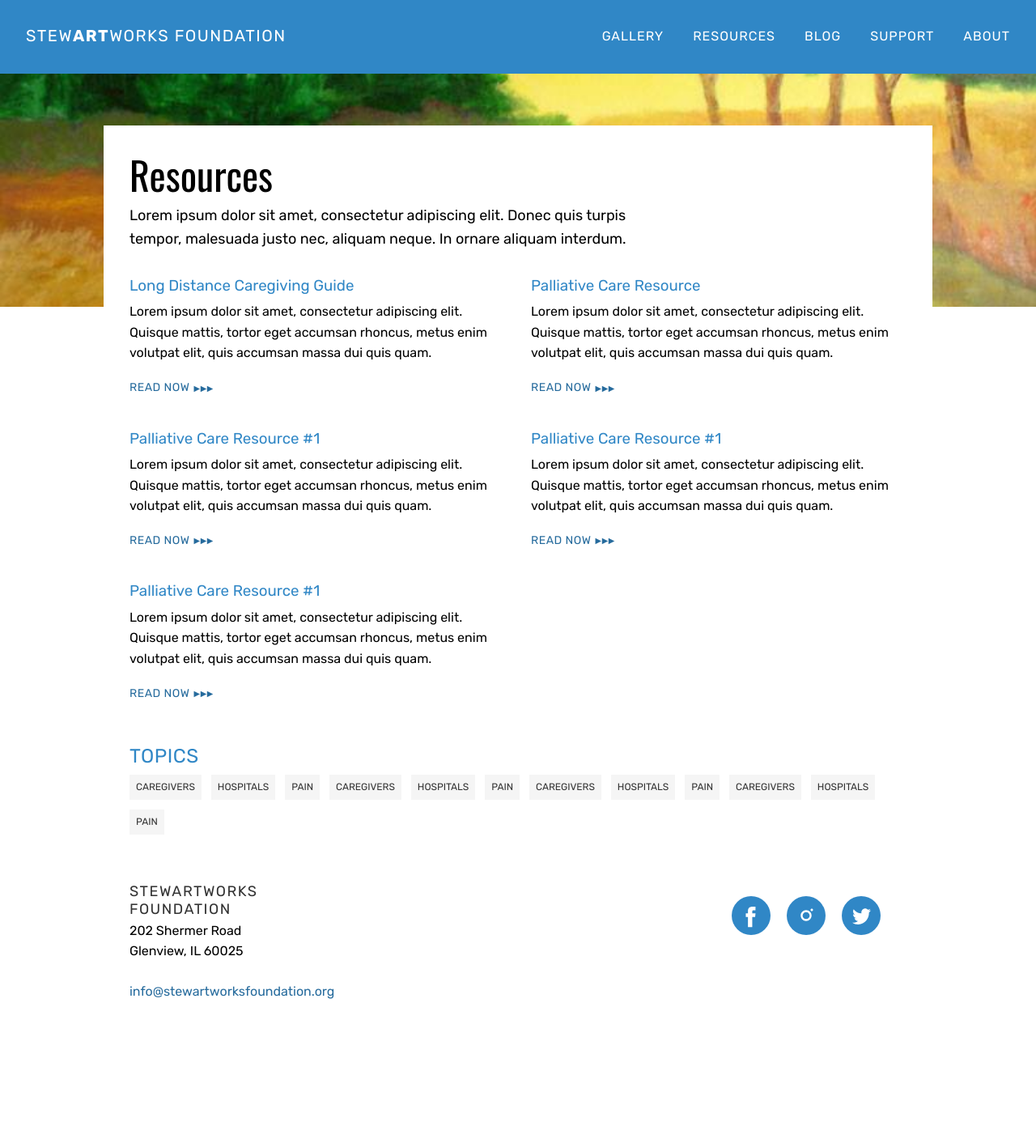
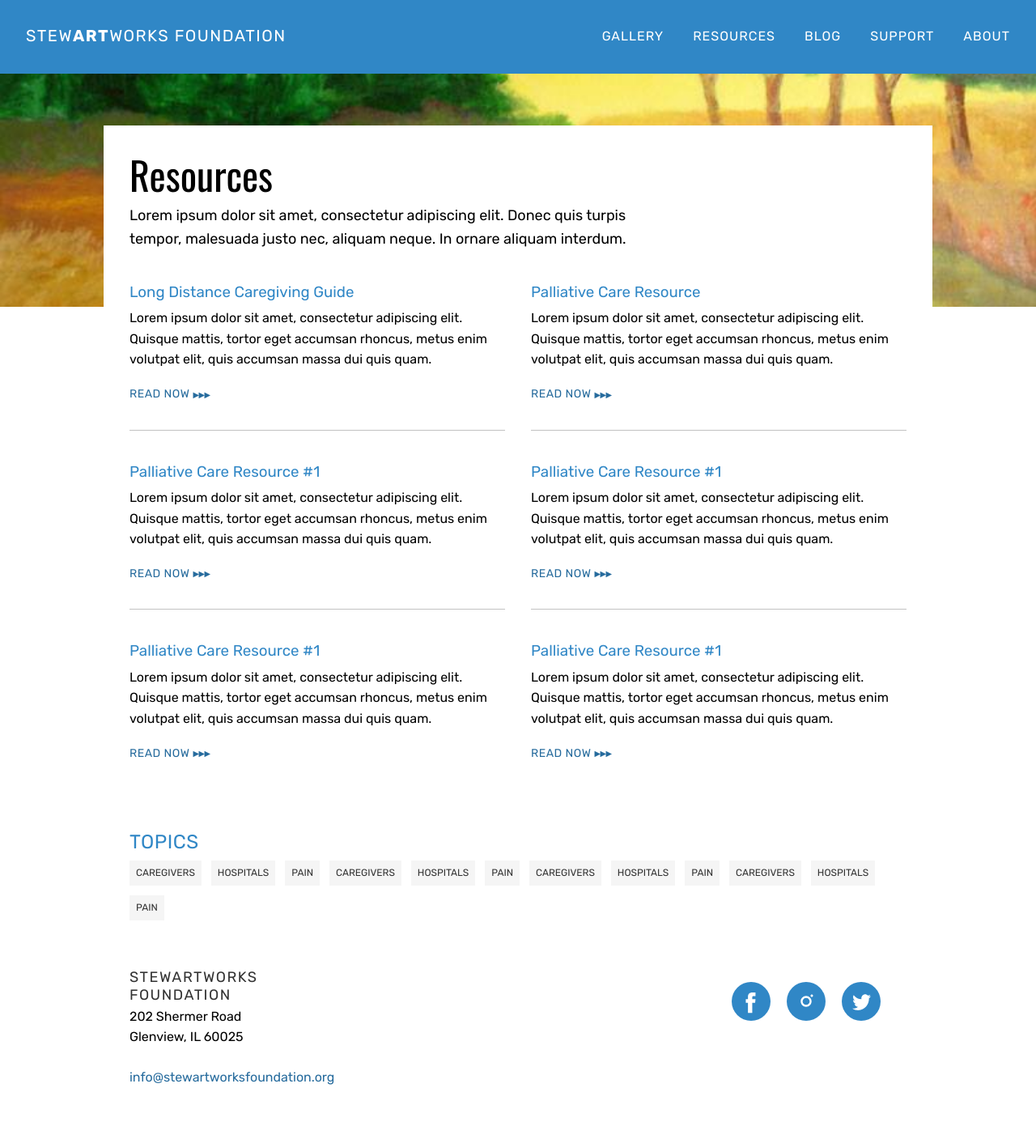
Before and after one commit to brodieaustin/stewartworksfoundation, a Jekyll site: the page built from resources/index.html, in a window 1280 px wide. Shown: the whole page at 81% size. Built offline with Jekyll 4.4.1, drawn with Linux system fonts in a browser that asks for light colours; before the commit the page ends 1301 px from its top, so only the background shows below that.

Commit message:
blog and other page updates

```diff
--- a/_layouts/article.html
+++ b/_layouts/article.html
@@ -15,11 +15,11 @@
         <a href="#" class="section-label">{{ page.section }}</a>
       {% endif %}
       <h1>{{ page.title }}</h1>
-      {% if page.description %}
-        <p class="page-description">{{ page.description }}</p>
-      {% endif %}
       {% if page.meta %}
         <p class="article-meta">{{ page.meta }}</p>
+      {% endif %}
+      {% if page.header_img %}
+        <img src="{{ site.baseurl }}/assets/img/{{ page.header_img }}">
       {% endif %}
       {% include share-buttons.html %}
     </header>
--- a/_scss/_article.scss
+++ b/_scss/_article.scss
@@ -28,9 +28,7 @@
 }
 
 .article-meta{
-  margin-bottom: 1rem;
-  font-size: .875rem;
-  color: $dark-grey;
+  @include page-meta;
 }
 
 .article-aside{
--- /dev/null
+++ b/_scss/_blog-posts.scss
@@ -0,0 +1,58 @@
+.featured-post{
+  overflow: hidden;
+
+  .arrow-down{
+    margin-top: 3.5rem;
+  }
+}
+
+.blog-previews{
+
+  @media screen and (#{$bp-larger-than-tablet}){
+    display: flex;
+    flex-wrap: wrap;
+  }
+
+  .features{
+
+    @media screen and (#{$bp-larger-than-tablet}){
+      width: 60%;
+    }
+  }
+
+  .news{
+
+      @media screen and (#{$bp-larger-than-tablet}){
+        width: calc(40% - 4rem);
+        margin-left: 4rem;
+      }
+
+    h3{
+      font-size: 1.125rem;
+    }
+  }
+}
+
+.posts{
+  @include unstyled-list;
+}
+
+.post-preview{
+  margin: 2rem 0;
+  padding-bottom: 2rem;
+  border-bottom: 1px solid darken($light-grey, 20%);
+
+  &:last-child{
+    border-bottom: 0;
+  }
+
+  p{
+    &+ .post-meta{
+      margin-top: -1rem;
+    }
+  }
+}
+
+.post-meta{
+  @include page-meta;
+}
--- a/_scss/_gallery.scss
+++ b/_scss/_gallery.scss
@@ -73,4 +73,13 @@
     }
 
   }
+
+  .share-buttons{
+    position: static;
+
+    .share{
+      margin-left: 0;
+      margin-right: .5rem;
+    }
+  }
 }
--- a/_scss/_page.scss
+++ b/_scss/_page.scss
@@ -17,6 +17,7 @@
     }
 
     .page-description{
+      margin-bottom: 2rem;
       font-size: 1.125rem;
 
       @media screen and (#{$bp-larger-than-tablet}){
@@ -32,6 +33,11 @@
         bottom: 0;
         right: 0;
       }
+    }
+
+    img{
+      max-width: 100%;
+      height: auto;
     }
   }
 
@@ -79,9 +85,11 @@
 }
 
 .section-label{
+  position: absolute;
+  top: -1.5rem;
   display: block;
   margin-bottom: .125rem;
-  font-size: .625rem;
+  font-size: .725rem;
   letter-spacing: 1px;
   text-transform: uppercase;
   color: $primary-color;
--- a/_scss/_resources.scss
+++ b/_scss/_resources.scss
@@ -1,5 +1,6 @@
 .resources{
   @include unstyled-list;
+  margin-top: 2rem;
 
   @media screen and (#{$bp-larger-than-tablet}){
     display: flex;
@@ -9,11 +10,22 @@
 
   .resource-preview{
     margin: 2rem 0;
+    padding-bottom: 2rem;
+    border-bottom: 1px solid darken($light-grey, 20%);
+
+    &:last-child{
+      border-bottom: 0;
+    }
 
     @media screen and (#{$bp-larger-than-tablet}){
       width: calc(50% - 2rem);
       margin-top: 0;
       margin-left: 2rem;
+
+      &:nth-last-child(-n+2){
+        border-bottom: 0;
+      }
+
     }
 
     h3{
--- a/_scss/_utilities.scss
+++ b/_scss/_utilities.scss
@@ -42,8 +42,15 @@
   &:after{
     content: '\25b6\25b6\25b6';
     display: inline-block;
-    margin-left: .325rem;
+    margin-left: .25rem;
     font-size: 70%;
     vertical-align: middle;
+    letter-spacing: -.5px;
   }
 }
+
+@mixin page-meta(){
+  margin-bottom: 1rem;
+  font-size: .875rem;
+  color: $dark-grey;
+}
--- a/_scss/styles.scss
+++ b/_scss/styles.scss
@@ -17,3 +17,4 @@
 @import 'gallery';
 @import 'gridder';
 @import 'resources';
+@import 'blog-posts';
--- a/assets/css/styles.css
+++ b/assets/css/styles.css
@@ -439,9 +439,10 @@
   .cta:after {
     content: '\25b6\25b6\25b6';
     display: inline-block;
-    margin-left: .325rem;
+    margin-left: .25rem;
     font-size: 70%;
-    vertical-align: middle; }
+    vertical-align: middle;
+    letter-spacing: -.5px; }
 
 .button {
   display: inline-block;
@@ -699,6 +700,7 @@
       margin-top: 0;
       font-size: 3rem; }
     .page-content header .page-description {
+      margin-bottom: 2rem;
       font-size: 1.125rem; }
       @media screen and (min-width: 850px) {
         .page-content header .page-description {
@@ -710,6 +712,9 @@
           position: absolute;
           bottom: 0;
           right: 0; } }
+    .page-content header img {
+      max-width: 100%;
+      height: auto; }
   .page-content > .container {
     top: 4rem;
     padding-bottom: 0;
@@ -736,9 +741,11 @@
     margin-bottom: 0; }
 
 .section-label {
+  position: absolute;
+  top: -1.5rem;
   display: block;
   margin-bottom: .125rem;
-  font-size: .625rem;
+  font-size: .725rem;
   letter-spacing: 1px;
   text-transform: uppercase;
   color: #3087C6; }
@@ -904,6 +911,11 @@
     .content-wrapper .text h2 {
       letter-spacing: 0;
       text-transform: none; }
+  .content-wrapper .share-buttons {
+    position: static; }
+    .content-wrapper .share-buttons .share {
+      margin-left: 0;
+      margin-right: .5rem; }
 
 .gridder-show {
   position: relative;
@@ -971,7 +983,8 @@
 .resources {
   list-style: none;
   margin: 0;
-  padding: 0; }
+  padding: 0;
+  margin-top: 2rem; }
   @media screen and (min-width: 850px) {
     .resources {
       display: -ms-flexbox;
@@ -980,13 +993,62 @@
           flex-wrap: wrap;
       margin-left: -2rem; } }
   .resources .resource-preview {
-    margin: 2rem 0; }
+    margin: 2rem 0;
+    padding-bottom: 2rem;
+    border-bottom: 1px solid #c2c2c2; }
+    .resources .resource-preview:last-child {
+      border-bottom: 0; }
     @media screen and (min-width: 850px) {
       .resources .resource-preview {
         width: calc(50% - 2rem);
         margin-top: 0;
-        margin-left: 2rem; } }
+        margin-left: 2rem; }
+        .resources .resource-preview:nth-last-child(-n+2) {
+          border-bottom: 0; } }
     .resources .resource-preview h3 {
       margin-top: .5rem; }
     .resources .resource-preview p {
       margin-bottom: 1rem; }
+
+.featured-post {
+  overflow: hidden; }
+  .featured-post .arrow-down {
+    margin-top: 3.5rem; }
+
+@media screen and (min-width: 850px) {
+  .blog-previews {
+    display: -ms-flexbox;
+    display: flex;
+    -ms-flex-wrap: wrap;
+        flex-wrap: wrap; } }
+
+@media screen and (min-width: 850px) {
+  .blog-previews .features {
+    width: 60%; } }
+
+@media screen and (min-width: 850px) {
+  .blog-previews .news {
+    width: calc(40% - 4rem);
+    margin-left: 4rem; } }
+
+.blog-previews .news h3 {
+  font-size: 1.125rem; }
+
+.posts {
+  list-style: none;
+  margin: 0;
+  padding: 0; }
+
+.post-preview {
+  margin: 2rem 0;
+  padding-bottom: 2rem;
+  border-bottom: 1px solid #c2c2c2; }
+  .post-preview:last-child {
+    border-bottom: 0; }
+  .post-preview p + .post-meta {
+    margin-top: -1rem; }
+
+.post-meta {
+  margin-bottom: 1rem;
+  font-size: .875rem;
+  color: #9797A4; }
--- a/gallery/index.html
+++ b/gallery/index.html
@@ -17,6 +17,7 @@
           <div class="text">
             <h2>Picture</h2>
             <p>Acrylic on canvas, 61 x 51cm, May 2014</p>
+            {% include share-buttons.html %}
           </div>
         </div>
       </div>
@@ -46,6 +47,7 @@
           <div class="text">
             <h2>Picture</h2>
             <p>Acrylic on canvas, 61 x 51cm, May 2014</p>
+            {% include share-buttons.html %}
           </div>
         </div>
       </div>
@@ -90,6 +92,7 @@
           <div class="text">
             <h2>Picture</h2>
             <p>Acrylic on canvas, 61 x 51cm, May 2014</p>
+            {% include share-buttons.html %}
           </div>
         </div>
       </div>
@@ -104,6 +107,7 @@
           <div class="text">
             <h2>Picture</h2>
             <p>Acrylic on canvas, 61 x 51cm, May 2014</p>
+            {% include share-buttons.html %}
           </div>
         </div>
       </div>
@@ -118,6 +122,7 @@
           <div class="text">
             <h2>Picture</h2>
             <p>Acrylic on canvas, 61 x 51cm, May 2014</p>
+            {% include share-buttons.html %}
           </div>
         </div>
       </div>
@@ -132,6 +137,7 @@
           <div class="text">
             <h2>Picture</h2>
             <p>Acrylic on canvas, 61 x 51cm, May 2014</p>
+            {% include share-buttons.html %}
           </div>
         </div>
       </div>
--- a/resources/index.html
+++ b/resources/index.html
@@ -13,6 +13,11 @@
     </li>
     <li class="resource-preview">
       <h3>Palliative Care Resource</h3>
+      <p>Lorem ipsum dolor sit amet, consectetur adipiscing elit. Quisque mattis, tortor eget accumsan rhoncus, metus enim volutpat elit, quis accumsan massa dui quis quam.</p>
+      <a href="article" class="cta">Read now</a>
+    </li>
+    <li class="resource-preview">
+      <h3>Palliative Care Resource #1</h3>
       <p>Lorem ipsum dolor sit amet, consectetur adipiscing elit. Quisque mattis, tortor eget accumsan rhoncus, metus enim volutpat elit, quis accumsan massa dui quis quam.</p>
       <a href="article" class="cta">Read now</a>
     </li>
```
Also changed, not shown: blog/index.html (added, +69 -0 lines), blog/post/index.html (added, +22 -0 lines), assets/img/run.jpg (added).
